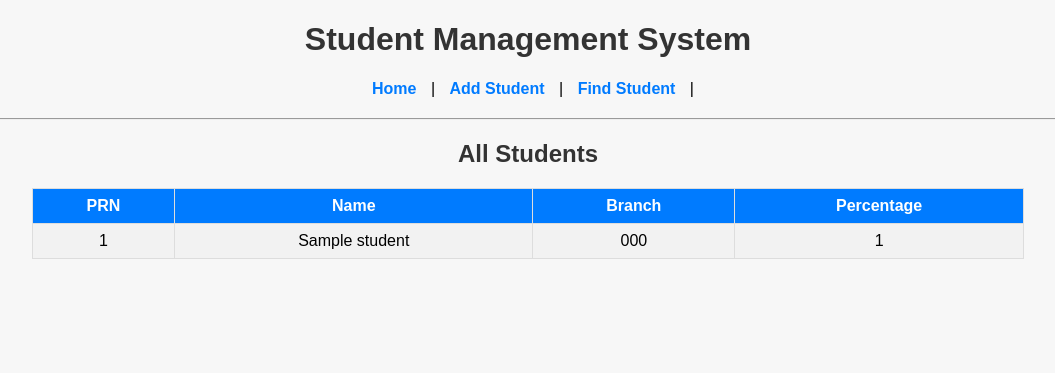
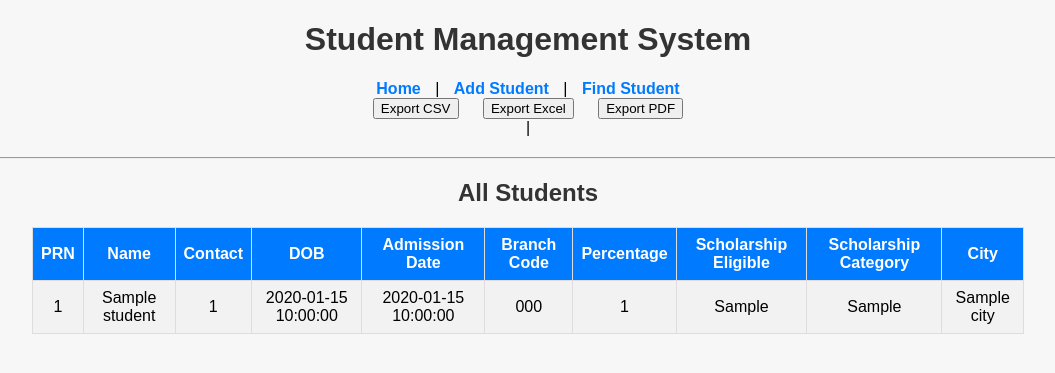
Before and after one commit to pratiksha034/Student_Data_Management_System, a Flask app: template templates/index.html in a window 1280 px wide. Shown: the top 373 px of the page, without its empty margins (112-1167 px from the left). Run offline with Flask 3, Linux system fonts and the light colour scheme; the template is opened without the code that fills it: most values are stand-ins (such as "Sample title", 1, 10 or a date in 2020).

Commit message:
New changes from updated folder

```diff
--- a/app.py
+++ b/app.py
@@ -1,12 +1,20 @@
-from flask import Flask, render_template, request, redirect, url_for
+from flask import Flask, render_template, request, redirect, url_for, make_response
+import pandas as pd
 import pymysql
-from db_config import get_db_connection
+import io
+from reportlab.platypus import SimpleDocTemplate, Table, TableStyle, Paragraph
+from reportlab.lib.pagesizes import letter
+from reportlab.lib import colors
+from reportlab.lib.styles import getSampleStyleSheet
+from db_config import get_db_connection   # ✅ your DB connection file
 
 app = Flask(__name__)
 
+# ----------------------------
 # Home Page - list all students
+# ----------------------------
 @app.route('/')
-def index():
+def home():   # 🔥 renamed from index() → home()
     db = get_db_connection()
     cursor = db.cursor()
     cursor.execute("SELECT * FROM students ORDER BY prn_number")
@@ -14,7 +22,10 @@ def index():
     db.close()
     return render_template('index.html', students=students)
 
+
+# ----------------------------
 # Add Student
+# ----------------------------
 @app.route('/add', methods=['GET', 'POST'])
 def add_student():
     if request.method == 'POST':
@@ -32,10 +43,13 @@ def add_student():
         cursor.execute(sql, values)
         db.commit()
         db.close()
-        return redirect(url_for('index'))
+        return redirect(url_for('home'))   # 🔥 redirect to home
     return render_template('add_student.html')
 
-# Find Student by Name
+
+# ----------------------------
+# Find Student
+# ----------------------------
 @app.route('/find', methods=['GET', 'POST'])
 def find_student():
     students = []
@@ -47,10 +61,8 @@ def find_student():
             db = get_db_connection()
             cursor = db.cursor()
 
-            # Build query dynamically
             query = f"SELECT * FROM students WHERE {search_column} LIKE %s"
 
-            # Exact match for PRN, branch_code, contact_number, percentage, scholarship_eligible
             if search_column in ["prn_number", "branch_code", "contact_number", "percentage", "scholarship_eligible"]:
                 query = f"SELECT * FROM students WHERE {search_column} = %s"
                 cursor.execute(query, (search_value,))
@@ -63,7 +75,95 @@ def find_student():
     return render_template("find_student.html", students=students)
 
 
+# ----------------------------
+# Export CSV
+# ----------------------------
+@app.route('/export/csv')
+def export_csv():
+    db = get_db_connection()
+    cursor = db.cursor()
+    cursor.execute("SELECT * FROM students")
+    rows = cursor.fetchall()
+    db.close()
+
+    df = pd.DataFrame(rows)   # ✅ directly from dict rows
+    response = make_response(df.to_csv(index=False))
+    response.headers["Content-Disposition"] = "attachment; filename=students.csv"
+    response.headers["Content-Type"] = "text/csv"
+    return response
 
 
+# ----------------------------
+# Export Excel
+# ----------------------------
+@app.route('/export/excel')
+def export_excel():
+    db = get_db_connection()
+    cursor = db.cursor()
+    cursor.execute("SELECT * FROM students")
+    rows = cursor.fetchall()
+    db.close()
+
+    df = pd.DataFrame(rows)   # ✅ directly from dict rows
+
+    output = io.BytesIO()
+    with pd.ExcelWriter(output, engine="openpyxl") as writer:
+        df.to_excel(writer, index=False, sheet_name="Students")
+
+    response = make_response(output.getvalue())
+    response.headers["Content-Disposition"] = "attachment; filename=students.xlsx"
+    response.headers["Content-Type"] = "application/vnd.openxmlformats-officedocument.spreadsheetml.sheet"
+    return response
+
+
+# ----------------------------
+# Export PDF
+# ----------------------------
+@app.route('/export/pdf')
+def export_pdf():
+    db = get_db_connection()
+    cursor = db.cursor()
+    cursor.execute("SELECT * FROM students")
+    rows = cursor.fetchall()
+    db.close()
+
+    buffer = io.BytesIO()
+    doc = SimpleDocTemplate(buffer, pagesize=letter)
+    elements = []
+    style = getSampleStyleSheet()
+
+    # ✅ Build table with dict keys
+    if rows:
+        data = [list(rows[0].keys())]   # headers
+        for r in rows:
+            data.append(list(r.values()))
+    else:
+        data = [["No data found"]]
+
+    table = Table(data)
+    table.setStyle(TableStyle([
+        ('BACKGROUND', (0,0), (-1,0), colors.lightblue),
+        ('TEXTCOLOR',(0,0),(-1,0),colors.black),
+        ('ALIGN',(0,0),(-1,-1),'CENTER'),
+        ('GRID', (0,0), (-1,-1), 1, colors.black),
+    ]))
+
+    elements.append(Paragraph("Student Report", style["Heading1"]))
+    elements.append(table)
+    doc.build(elements)
+
+    pdf = buffer.getvalue()
+    buffer.close()
+
+    response = make_response(pdf)
+    response.headers["Content-Disposition"] = "attachment; filename=students.pdf"
+    response.headers["Content-Type"] = "application/pdf"
+    return response
+
+
+
+# ----------------------------
+# Run Flask App
+# ----------------------------
 if __name__ == '__main__':
     app.run(debug=True)
--- a/templates/base.html
+++ b/templates/base.html
@@ -12,6 +12,12 @@
         <a href="/">Home</a> |
         <a href="/add">Add Student</a> |
         <a href="/find">Find Student</a>
+        <div class="export-links">
+            <a href="{{ url_for('export_csv') }}"><button>Export CSV</button></a>
+            <a href="{{ url_for('export_excel') }}"><button>Export Excel</button></a>
+            <a href="{{ url_for('export_pdf') }}"><button>Export PDF</button></a>
+        </div>
+
 
 
 
--- a/templates/index.html
+++ b/templates/index.html
@@ -1,20 +1,38 @@
 {% extends 'base.html' %}
 {% block content %}
 <h2>All Students</h2>
-<table border="1">
+
+{% if students %}
+<table border="1" cellpadding="5">
     <tr>
         <th>PRN</th>
         <th>Name</th>
-        <th>Branch</th>
+        <th>Contact</th>
+        <th>DOB</th>
+        <th>Admission Date</th>
+        <th>Branch Code</th>
         <th>Percentage</th>
+        <th>Scholarship Eligible</th>
+        <th>Scholarship Category</th>
+        <th>City</th>
     </tr>
     {% for student in students %}
     <tr>
         <td>{{ student.prn_number }}</td>
         <td>{{ student.name }}</td>
+        <td>{{ student.contact_number }}</td>
+        <td>{{ student.dob }}</td>
+        <td>{{ student.admission_date }}</td>
         <td>{{ student.branch_code }}</td>
         <td>{{ student.percentage }}</td>
+        <td>{{ student.scholarship_eligible }}</td>
+        <td>{{ student.scholarship_category }}</td>
+        <td>{{ student.city }}</td>
     </tr>
     {% endfor %}
 </table>
+{% else %}
+<p>No students found in database.</p>
+{% endif %}
+
 {% endblock %}
```
Also changed, not shown: db_config.py (+3 -4 lines).
